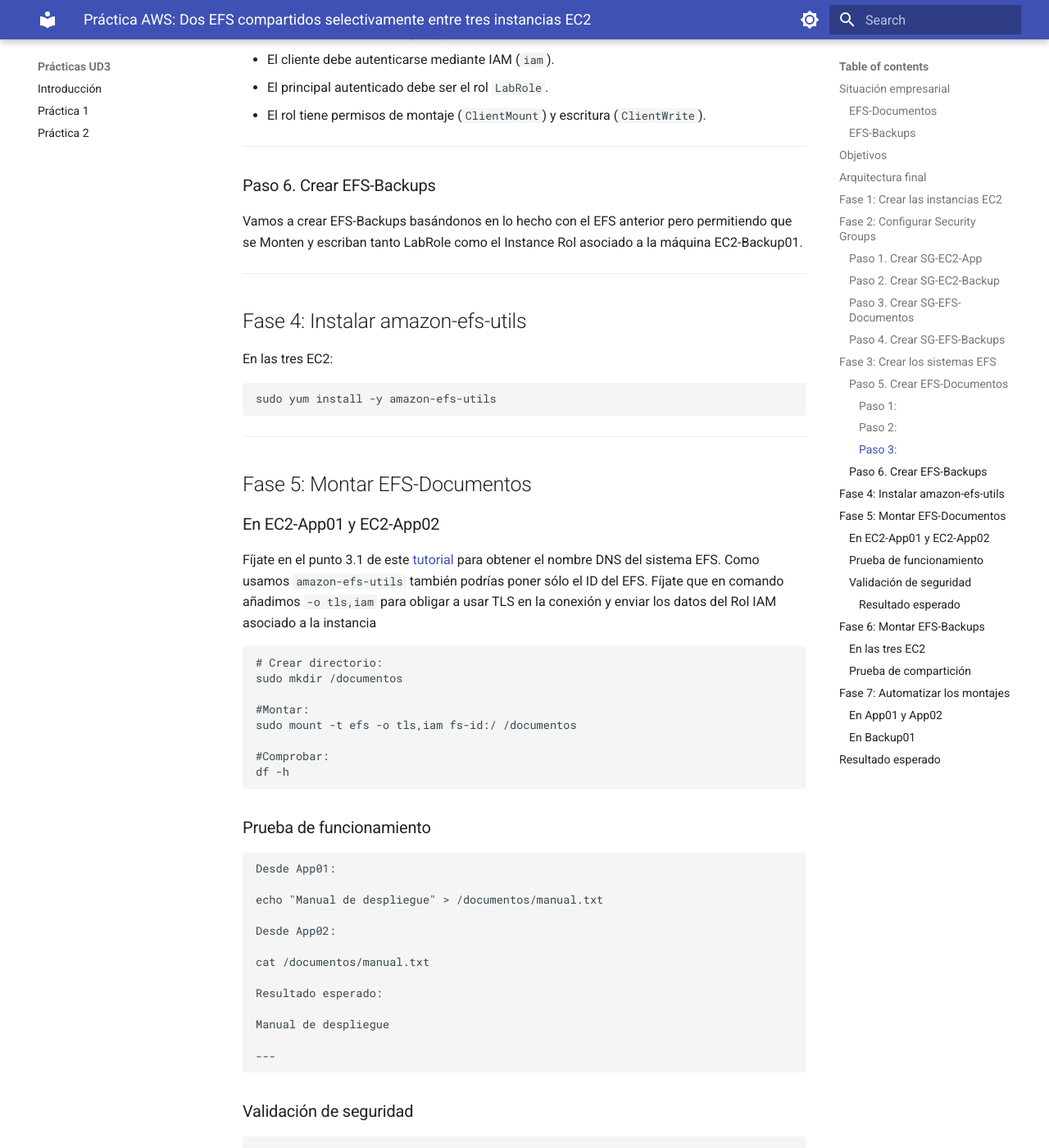
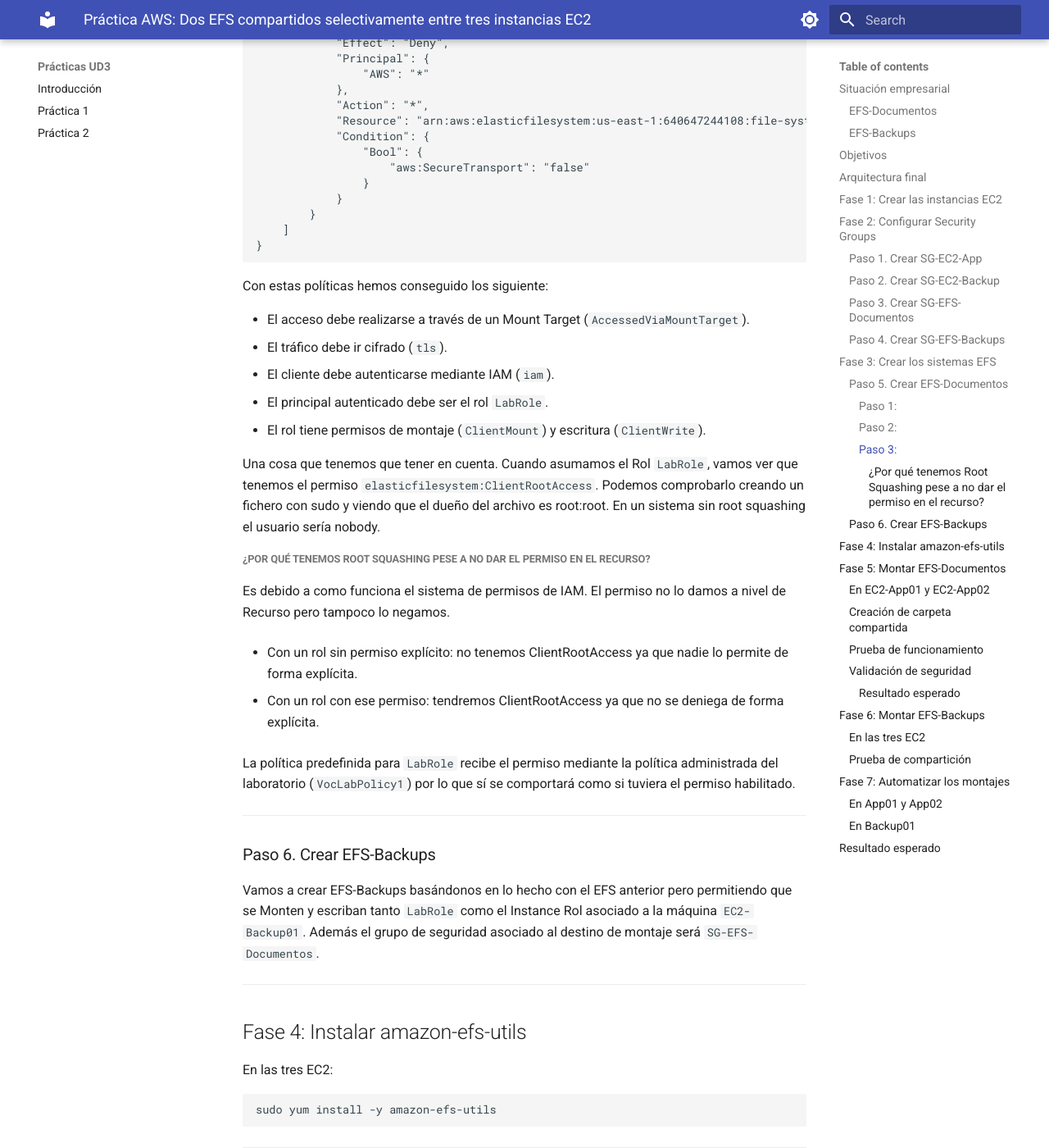
Before and after one commit to rgcenteno/ABDAN-PracticasUD3, an MkDocs documentation site: the page built from docs/Practica3-EFS.md, in a window 1280 px wide and 1400 px high, scrolled down 8398 px. Shown: the whole window at 82% size. Built offline with MkDocs 1.6.1 and Material for MkDocs 9.7.7, drawn with Linux system fonts in a browser that asks for light colours; some of the changed text lies outside the part shown.

Commit message:
Seguimos con práctica EFS

````diff
--- a/docs/Practica3-EFS.md
+++ b/docs/Practica3-EFS.md
@@ -252,6 +252,23 @@ Nos devolverá un resultado parecido a éste:
     "Arn": "arn:aws:sts::640647244108:assumed-role/LabRole/i-0b15f0dfd746aa0d1"
 }
 ```
+
+Ese ARN es un ARN temporal de STS. Si reiniciamos la consola o accedemos desde otro equipo, veremos que posiblemente hayamos perdido el acceso.
+
+Un ARN temporal de STS sigue el siguiente formato:
+
+`arn:aws:sts::<cuenta>:assumed-role/<nombre-Rol>/<Sesion-i>`
+
+Por lo tanto de este ejemplo podemos asumir:
+
+- Cuenta: 640647244108
+
+- Rol: LabRole
+
+- Sesión-i: i-0b15f0dfd746aa0d1
+
+El ARN permanente del rol LabRole sería el siguiente:
+`arn:aws:iam::640647244108:role/LabRole`
 
 Ese el ARN que deberemos pegar en nuestra política quedando dicha política así (hemos modificado la línea 9):
 
@@ -344,11 +361,23 @@ Con estas políticas hemos conseguido los siguiente:
 - El principal autenticado debe ser el rol `LabRole`.
 - El rol tiene permisos de montaje (`ClientMount`) y escritura (`ClientWrite`).
 
+Una cosa que tenemos que tener en cuenta. Cuando asumamos el Rol `LabRole`, vamos ver que tenemos el permiso `elasticfilesystem:ClientRootAccess`. Podemos comprobarlo creando un fichero con sudo y viendo que el dueño del archivo es root:root. En un sistema sin root squashing el usuario sería nobody.
+
+##### ¿Por qué tenemos Root Squashing pese a no dar el permiso en el recurso?
+
+Es debido a como funciona el sistema de permisos de IAM. El permiso no lo damos a nivel de Recurso pero tampoco lo negamos.
+
+- Con un rol sin permiso explícito: no tenemos ClientRootAccess ya que nadie lo permite de forma explícita.
+
+- Con un rol con ese permiso: tendremos ClientRootAccess ya que no se deniega de forma explícita.
+
+La política predefinida para `LabRole` recibe el permiso mediante la política administrada del laboratorio (`VocLabPolicy1`) por lo que sí se comportará como si tuviera el permiso habilitado.
+
  ---
 
 ### Paso 6. Crear EFS-Backups
 
-Vamos a crear EFS-Backups basándonos en lo hecho con el EFS anterior pero permitiendo que se Monten y escriban tanto LabRole como el Instance Rol asociado a la máquina EC2-Backup01.
+Vamos a crear EFS-Backups basándonos en lo hecho con el EFS anterior pero permitiendo que se Monten y escriban tanto `LabRole` como el Instance Rol asociado a la máquina `EC2-Backup01`. Además el grupo de seguridad asociado al destino de montaje será `SG-EFS-Documentos`.
 
 ---
 
@@ -366,7 +395,9 @@ sudo yum install -y amazon-efs-utils
 
 ### En EC2-App01 y EC2-App02
 
-Fíjate en el punto 3.1 de este [tutorial](https://docs.aws.amazon.com/es_es/efs/latest/ug/wt1-getting-started.html) para obtener el nombre DNS del sistema EFS. Como usamos `amazon-efs-utils` también podrías poner sólo el ID del EFS. Fíjate que en comando añadimos `-o tls,iam` para obligar a usar TLS en la conexión y enviar los datos del Rol IAM asociado a la instancia
+Fíjate en el punto 3.1 de este [tutorial](https://docs.aws.amazon.com/es_es/efs/latest/ug/wt1-getting-started.html) para obtener el nombre DNS del sistema EFS. Como usamos `amazon-efs-utils` también podrías poner sólo el ID del EFS. Fíjate que en comando añadimos `-o tls,iam` para obligar a usar TLS en la conexión y enviar los datos del Rol IAM asociado a la instancia.
+
+> Ten en cuenta que si acabas de crear el sistema EFS es posible que tengas que esperar varios minutos para que el comando `mount`funcione incluso aunque en la consola se muestre el sistema EFS como `disponible`. Eso se debe a que las resoluciones DNS tardan varios minutos en propagarse.
 
 ```sh
 # Crear directorio:
@@ -375,8 +406,22 @@ sudo mkdir /documentos
 #Montar:
 sudo mount -t efs -o tls,iam fs-id:/ /documentos
 
-#Comprobar:
+#Comprobar: Debemos ver una entreada montada en /documentos
 df -h
+```
+
+### Creación de carpeta compartida
+
+Vamos a aprovechar que todas las máquinas EC2 con Amazon Linux crean por defecto un usuario ec2-user perteneciente a un grupo del mismo nombre para crear una carpeta compartida en la que podrá escribir el usuario ec2-user desde todas las máquinas.
+
+En un entorno de sistemas operativos en red con usuarios de red haríamos algo similar pero mucho más securizado.
+
+```sh
+# Creamos la carpeta como su (/documentos tiene como propietario a
+# root:root y sólo el propietario puede escribir en ella)
+sudo mkdir /documentos/ec2-user
+
+sudo chown ec2-user:ec2-user /documentos/ec2-user
 ```
 
 ### Prueba de funcionamiento
````
Also changed, not shown: other parts of docs/Practica3-EFS.md (+2 -2 lines).
